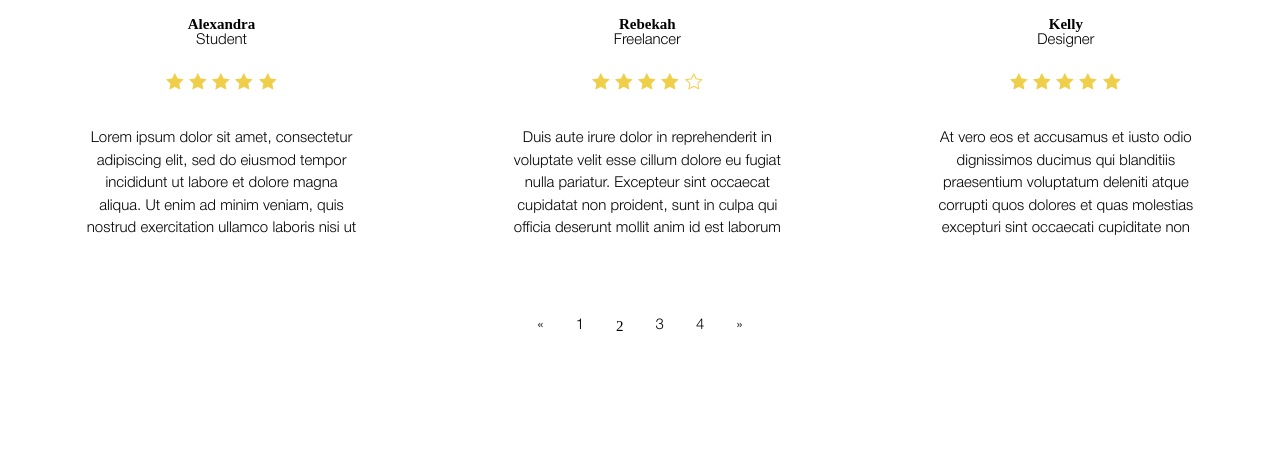
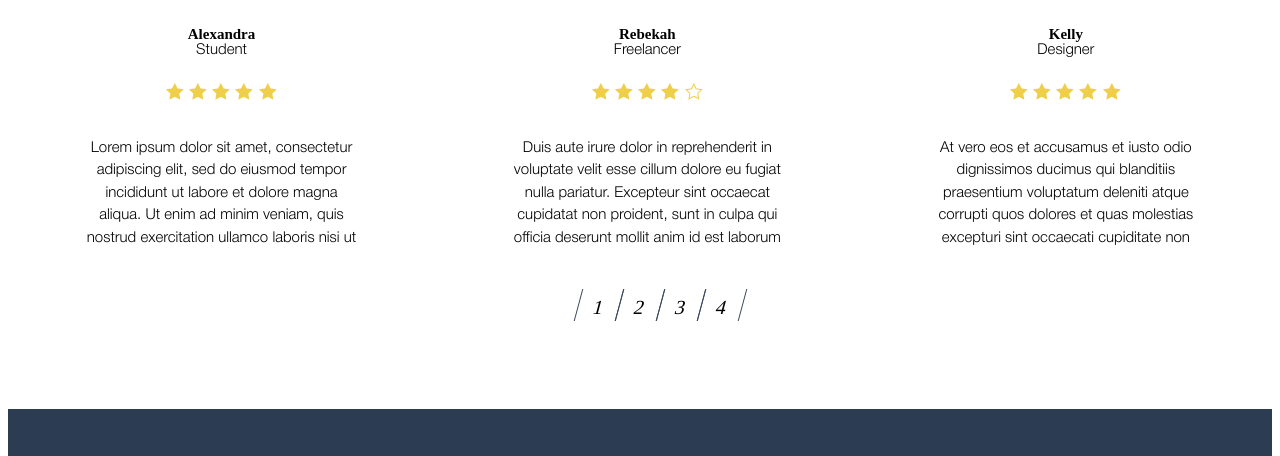
Before and after one commit to Glinozhemshik/flexbox, a website: page src/index.html in a window 1280 px wide. Shown: the part 1516-1972 px from the top of the page. Drawn offline with nearby package versions, Linux system fonts and the light colour scheme; files that its build step writes are made by us from their sources; files whose address does not match are found by name.

Commit message:
pagination

```diff
--- a/src/index.html
+++ b/src/index.html
@@ -2,7 +2,8 @@
 <html lang="en">
 <head>
     <meta charset="UTF-8">
-    <meta name="viewport" content="width=device-width, initial-scale=1, shrink-to-fit=no">
+    <!-- <meta name="viewport" content="width=device-width, initial-scale=1, shrink-to-fit=no"> -->
+    <link href="reset.css">
     <link rel="stylesheet" href="style.css">
     <!-- <link rel="stylesheet" href="bootstrap-grid.min.css"> -->
     <title>hello world</title>
@@ -30,6 +31,8 @@
                             Eiusmod tempor incididunt ut labore et dolore magna
                         </li>
                         <li>
+                            <div>sdgergasdf</div>
+                            <span>asdferwtre</span>
                             Aliquaenim ad minim veniam, quis nostrud exercitation ullamco
                         </li>
                         <li>
@@ -51,7 +54,6 @@
     </div>
 
     <div class="base">
-            <!-- <div class="tr"></div> -->
             <div class="services">
                 Services
             </div>
@@ -157,19 +159,22 @@
     </div>
 
     <div class="container-pagination">
-        <div class="pagination">
-                <a href="#">&laquo;</a>
-                <span></span>
-                <a href="#">1</a>
-                <span></span>
-                <a href="#" class="active">2</a>
-                <span></span>
-                <a href="#">3</a>
-                <span></span>
-                <a href="#">4</a>
-                <span></span>
-                <a href="#">&raquo;</a>
-                </div>
+        <span class="arrow"></span>
+        <ul class="pagination">
+            <li>
+                <span class="pagination-item">1</span>
+            </li>
+            <li>
+                <span class="pagination-item">2</span>
+            </li>
+            <li>
+                <span class="pagination-item">3</span>
+            </li>
+            <li>
+                <span class="pagination-item">4</span>
+            </li>
+        </ul>
+        <span class="arrow-active"></span>
     </div>
 
 
@@ -239,6 +244,7 @@
             </div>
         </div>
         <div class="logo-cont">
+
             <div class="element el-3">
                     <img src="image/logo-footer-1.png" alt="logo-footer-1">
 
--- a/src/style.scss
+++ b/src/style.scss
@@ -1,7 +1,3 @@
-// html {
-//     background:linear-gradient(45deg, gray,white,blue,purple,yellow,green,lime,pink,turquoise)
-//       }
-
 @font-face {
     font-family: 'Helvetica Neue Cyr Medium';
     src: url('HelveticaNeueCyr-Medium.eot');
@@ -10,7 +6,7 @@
     url('HelveticaNeueCyr-Medium.ttf') format('truetype');
     font-weight: normal;
     font-style: normal;
-    }
+}
 
 @font-face {
     font-family: 'Helvetica Neue Cyr Light';
@@ -20,7 +16,11 @@
     url('HelveticaNeueCyr-Light.ttf') format('truetype');
     font-weight: normal;
     font-style: normal;
-    }
+}
+
+ul {
+    list-style: none;
+}
 
 body {
     font-size: 15px;
@@ -31,7 +31,7 @@ body {
     font-family: "Helvetica Neue Cyr light";
 }
 
-ul {
+.header ul {
     list-style-image: url(image/check_mark.png);
 }
 
@@ -71,13 +71,9 @@ img {
 }
 
 .services {
-    // display: flex;
-    // flex-direction: row;
-    // justify-content: flex-start;
     padding-left: 5%;
     margin-top: 115px;
-    padding-bottom: 48px;
-
+    margin-bottom: 25px;
 }
 
 .base {
@@ -91,39 +87,11 @@ img {
     color: #1271f1;
     font-size: 25px;
     width: 19%;
-    padding-top: 30px;
+    padding-top: 40px;
     padding-bottom: 27px;
     margin-bottom: 21px;
     background: url(image/1.png) no-repeat center;
-
 }
-
-// .triangle {
-//     border-color: yellow blue red green;
-//     border-style: solid;
-//     border-width: 200px 200px 200px 200px;
-//     height: 0px;
-//     width: 0px;
-// }
-
-// .tr {
-//     width: 30%;
-//     padding-bottom: 21.27%; /* = width / 1.41 */
-//     position: relative;
-// }
-
-// .tr:before {
-// content: '';
-//     position: absolute;
-//     z-index: -5;
-//     top: 0;
-//     left: 24px;
-//     width: 500px;
-//     height: 400px;
-//     background: white;
-//     transform-origin: 0 100%;
-//     transform: rotate(10deg);
-// }
 
 .base-text {
     font-family: "Helvetica Neue Cyr light";
@@ -139,12 +107,8 @@ img {
     width: 1000px;
     height: 450px;
     z-index: -10;
-    transform: scaleX(15deg);
+    transform: skewX(-7deg);
 }
-
-// .wrap {
-//     position: relative;
-// }
 
 .base-text-bolt {
     font-family: "Helvetica Neue Cyr - Medium";
@@ -167,6 +131,11 @@ img {
     text-align: center;
 }
 
+.wrap {
+    display: flex;
+    flex-direction: column;
+}
+
 .name_people {
     margin-top: 25px;
     margin-bottom: 25px;
@@ -183,10 +152,10 @@ img {
 
 .footer {
     background-color: #2c3d53;
-    margin-top: 235px;
-    height: 170px;
-//     padding-top: 50px;
-//     padding-bottom: 50px;
+    margin-top: 7%;
+    height: 100%;
+    padding-top: 50px;
+    padding-bottom: 50px;
 }
 
 .level {
@@ -205,6 +174,7 @@ img {
     border-bottom-style: solid;
     border-bottom-width: 0.5px;
     border-collapse: collapse;
+    padding-bottom: 1%;
 }
 
 .element:hover, button:hover, button1:hover {
@@ -263,6 +233,7 @@ img {
 }
 
 .level-1 {
+    padding-top: 1%;
     margin-left: 10%;
     margin-right: 10%;
     height: 50%;
@@ -297,30 +268,41 @@ img {
     color: #ffffff;;
 }
 
-.pagination {
-    display: inline-block;
-  }
-
-.pagination a {
-color: black;
-font-family: "Helvetica Neue Cyr light";
-float: left;
-padding: 8px 16px;
-text-decoration: none;
+.container-pagination {
+    margin-top: 40px;
 }
 
-.pagination a.active {
-color: black;
-font-family: "Helvetica Neue Cyr - Medium";
-border-radius: 5px;
+.pagination {
+    display: flex;
+    justify-content: center;
+    font-size: 28px;
+    li {
+        border-left: 1px solid #3a495c;
+        border-right: 1px solid #3a495c;
+        margin: 0;
+        padding: 0;
+        transform: skewX(-15deg);
+        &:not(:last-of-type) {
+            margin-right: -1px;
+        }
+    }
 }
 
-// .pagination a:hover:not(.active) {
-// background-color: #ddd;
-// border-radius: 5px;
-// }
+.pagination-item {
+    padding-left: 15px;
+    padding-right: 15px;
+    transform: skew(15deg);
+    font-size: 20px;
+}
 
-.container-pagination {
-    margin-top: 70px;
-    text-align: center;
+.arrow {
+    width: 42px;
+    height: 11px;
+    background: url(image/arrow-path.png) center no-repeat;
 }
+
+.arrow-path {
+    width: 42px;
+    height: 11px;
+    background: url(image/arrow.png) center no-repeat;
+}
```
Also changed, not shown: dist/image/arrow-path.png (added), dist/image/arrow.png (added), dist/index.html, dist/reset.css (added), dist/style.css, src/image/arrow-path.png (added), src/image/arrow.png (added), src/image/arrow.svg (deleted).
